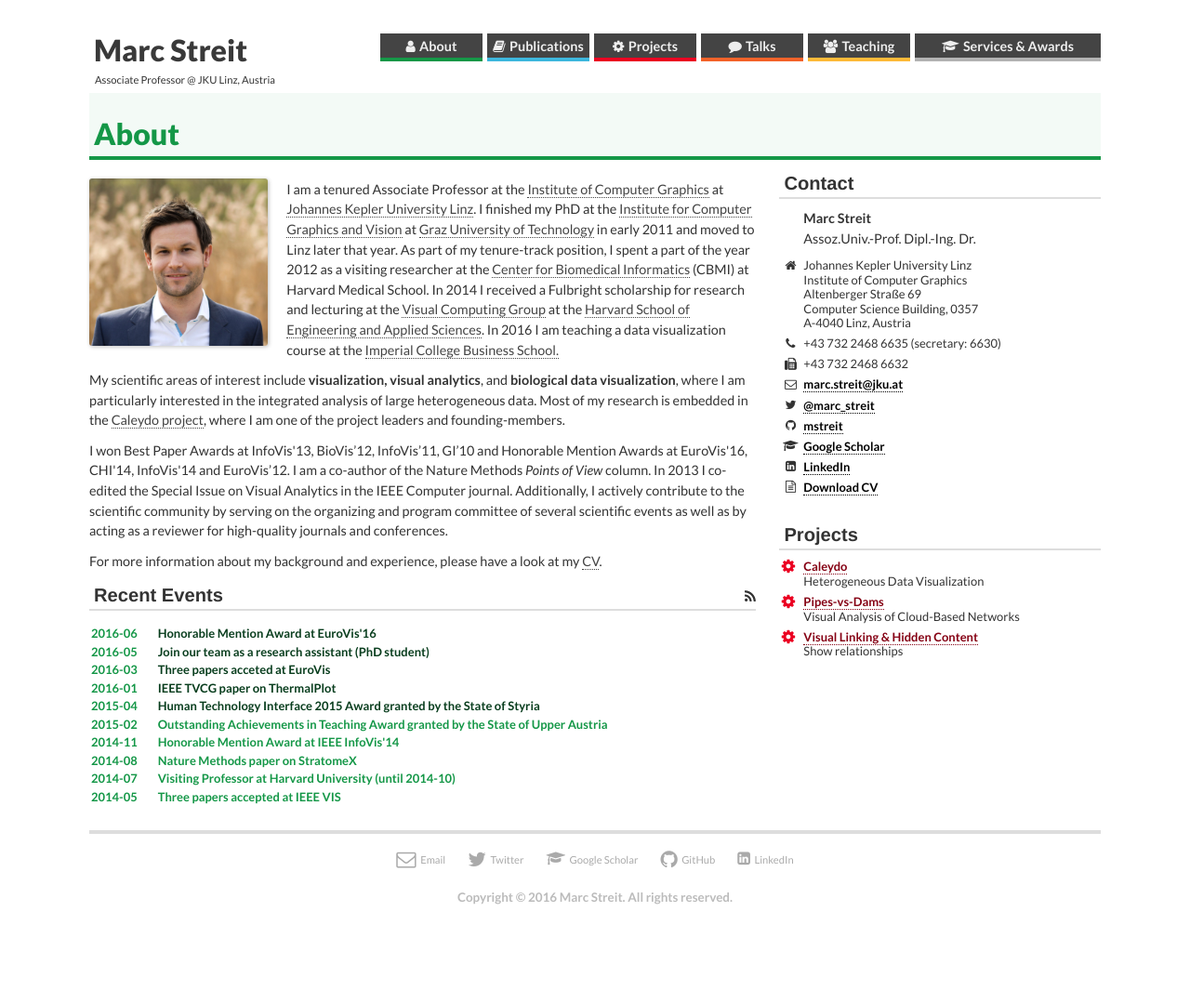
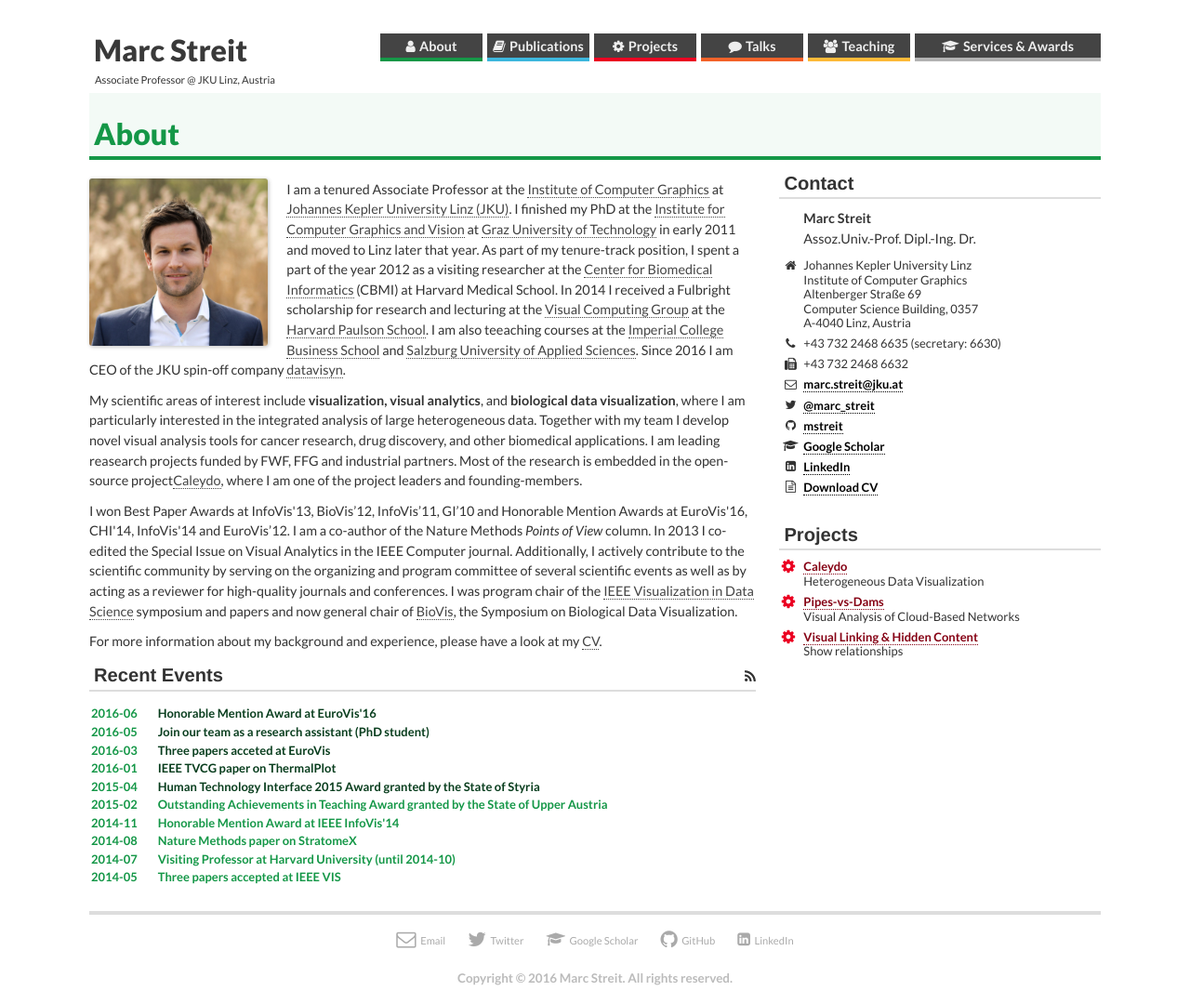
Before and after one commit to mstreit/mstreit.github.io, a Jekyll site: the page built from index.html, in a window 1280 px wide. Shown: the whole page at 93% size. Built offline with Jekyll 4.4.1, drawn with Linux system fonts in a browser that asks for light colours; nearby versions of some CDN libraries; some web fonts are replaced; before the commit the page ends 993 px from its top, so only the background shows below that.

Commit message:
revised short CV

```diff
--- a/_data/students.yml
+++ b/_data/students.yml
@@ -1,3 +1,8 @@
+- date: Since 2016-09
+  title: tbd
+  name: Bikram Kawan
+  type: PhD Thesis
+
 - date: Since 2013-11
   title: Visual Analysis of Large, Heterogeneous, Multi-Scale IT-Infrastruct. Data
   name: Holger Stitz
--- a/_layouts/home.html
+++ b/_layouts/home.html
@@ -12,18 +12,18 @@ layout: default
    <!--p>Assistant professor<br />Institute of Computer Graphics, Johannes Kepler University Linz, Austria.</p-->
 
    <p>I am a tenured Associate Professor at the <a href="http://www.cg.jku.at">Institute of Computer Graphics</a> at <a
-          href="http://www.jku.at">Johannes Kepler University Linz</a>.
+          href="http://www.jku.at">Johannes Kepler University Linz (JKU)</a>.
     I finished my PhD at the <a href="http://www.icg.tugraz.at">Institute for Computer Graphics and Vision</a> at <a href="http://www.tugraz.at">Graz University of Technology</a> in early 2011 and moved to Linz later that year.
     As part of my tenure-track position, I spent a part of the year 2012 as a visiting researcher at the <a href="http://cbmi.med.harvardu.edu">Center for Biomedical Informatics</a> (CBMI) at Harvard Medical School.
-    In 2014 I received a Fulbright scholarship for research and lecturing at the <a href="http://vcg.seas.harvard.edu">Visual Computing Group</a> at the <a href="http://www.seas.harvardu.edu">Harvard School of Engineering and Applied Sciences</a>.
-    In 2016 I am teaching a data visualization course at the <a
-            href="https://www.imperial.ac.uk/business-school">Imperial College Business School.</a></p>
+    In 2014 I received a Fulbright scholarship for research and lecturing at the <a href="http://vcg.seas.harvard.edu">Visual Computing Group</a> at the <a href="http://www.seas.harvard.edu">Harvard Paulson School</a>.
+    I am also teeaching courses at the  <a
+            href="https://www.imperial.ac.uk/business-school">Imperial College Business School</a> and <a href="http://www.fh-salzburg.ac.at/">Salzburg University of Applied Sciences</a>. Since 2016 I am CEO of the JKU spin-off company <a href="http://datavisyn.io">datavisyn</a>.</p>
 
-    <p>My scientific areas of interest include <b>visualization, visual analytics</b>, and <b>biological data visualization</b>, where I am particularly interested in the integrated analysis of large heterogeneous data. Most of my research is embedded in the <a href="http://www.caleydo.org">Caleydo project</a>, where I am one of the project leaders and founding-members.</p>
+    <p>My scientific areas of interest include <b>visualization, visual analytics</b>, and <b>biological data visualization</b>, where I am particularly interested in the integrated analysis of large heterogeneous data. Together with my team I develop novel visual analysis tools for cancer research, drug discovery, and other biomedical applications. I am leading reasearch projects funded by FWF, FFG and industrial partners. Most of the research is embedded in the open-source project<a href="http://www.caleydo.org">Caleydo</a>, where I am one of the project leaders and founding-members.</p>
 
     <p>I won Best Paper Awards at InfoVis'13, BioVis’12, InfoVis’11, GI’10 and Honorable Mention Awards at
       EuroVis'16, CHI'14, InfoVis'14 and EuroVis’12. I am a co-author of the Nature Methods <i>Points of View</i>
-      column. In 2013 I co-edited the Special Issue on Visual Analytics in the IEEE Computer journal. Additionally, I actively contribute to the scientific community by serving on the organizing and program committee of several scientific events as well as by acting as a reviewer for high-quality journals and conferences.</p>
+      column. In 2013 I co-edited the Special Issue on Visual Analytics in the IEEE Computer journal. Additionally, I actively contribute to the scientific community by serving on the organizing and program committee of several scientific events as well as by acting as a reviewer for high-quality journals and conferences. I was program chair of the <a href="http://www.visualdatascience.org/">IEEE Visualization in Data Science</a> symposium and papers and now general chair of <a href="http://biovis.net">BioVis</a>, the Symposium on Biological Data Visualization.</p>
 
     <p>For more information about my background and experience, please have a look at my <a href="http://data.caleydo.org/team/marc/cv_streit.pdf">CV</a>.</p>
 
```
